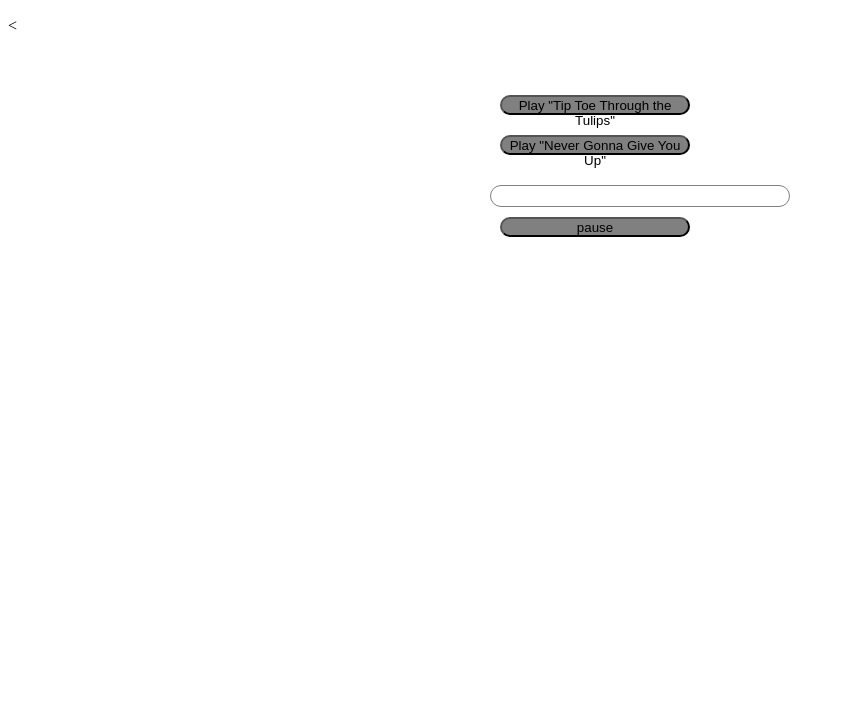
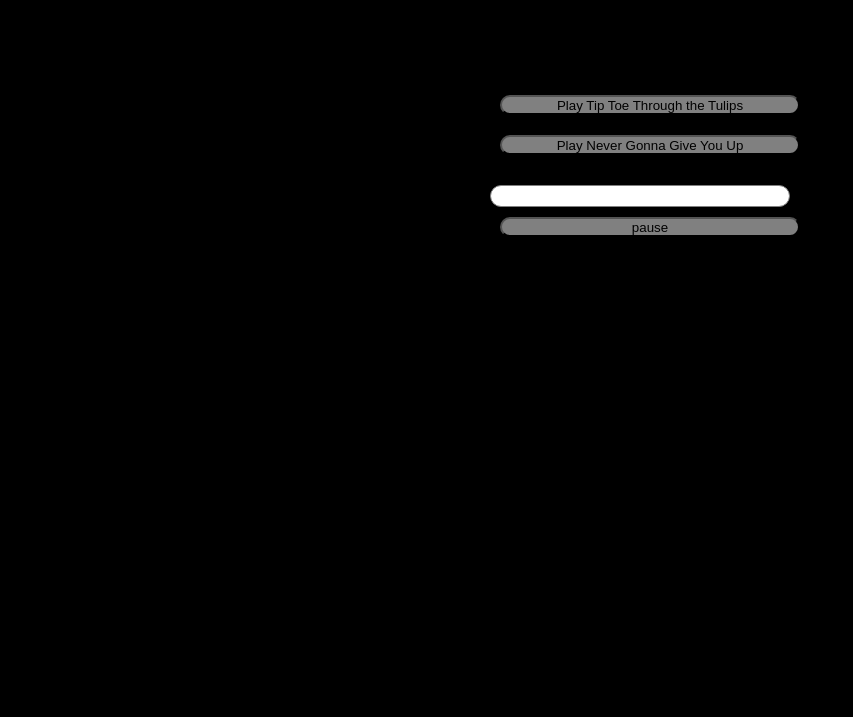
Before and after one commit to TireNetwork/TireMusic, a plain HTML site: page index.html in a window 1280 px wide. Shown: the part 83-800 px from the top of the page, without its empty margins (0-853 px from the left). Drawn offline with Linux system fonts and the light colour scheme.

Commit message:
Update index.html

```diff
--- a/index.html
+++ b/index.html
@@ -21,7 +21,7 @@
      font-family: arial;
     }
     body {
-        background-color: white;
+        background-color: black;
         overflow: hidden;
         margin-top: 100px;
     }
@@ -29,7 +29,7 @@
         color: black;
         background-color: grey;
         border-radius: 25px;
-        width: 190px;
+        width: 300px;
         height: 20px;
         margin: 10px;
         cursor: pointer;
@@ -56,8 +56,8 @@
 
 <div class="audio-container">
     <audio id="audio" src="" preload="auto"></audio>
-    <button onclick="playSong()">Play "Tip Toe Through the Tulips"</button>
-    <button onclick="playnggyu()">Play "Never Gonna Give You Up"</button>
+    <button onclick="playSong()">Play Tip Toe Through the Tulips</button>
+    <button onclick="playnggyu()">Play Never Gonna Give You Up</button>
     <div class="visualizer">
         <div class="bar"></div>
     </div>
```
